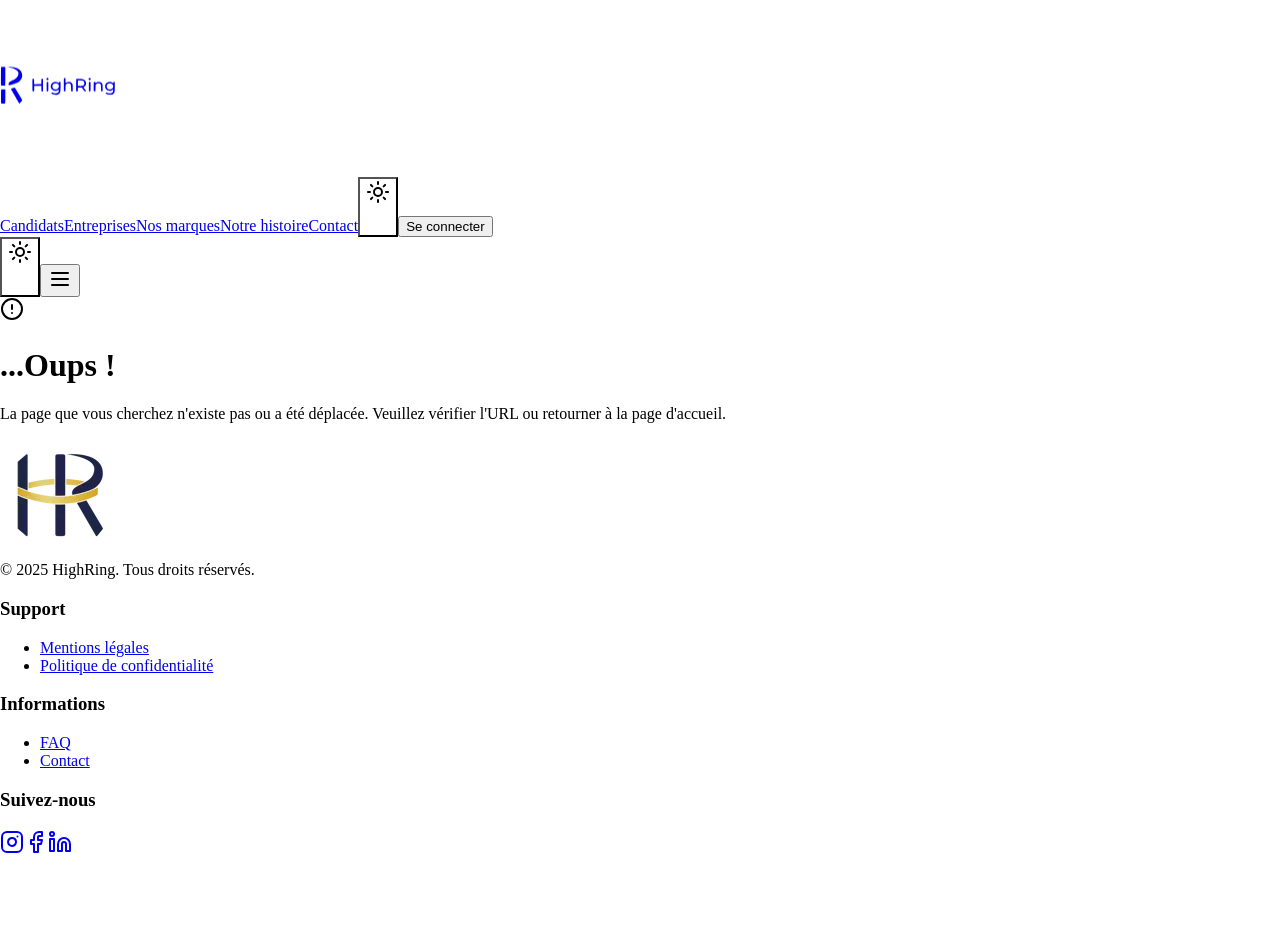
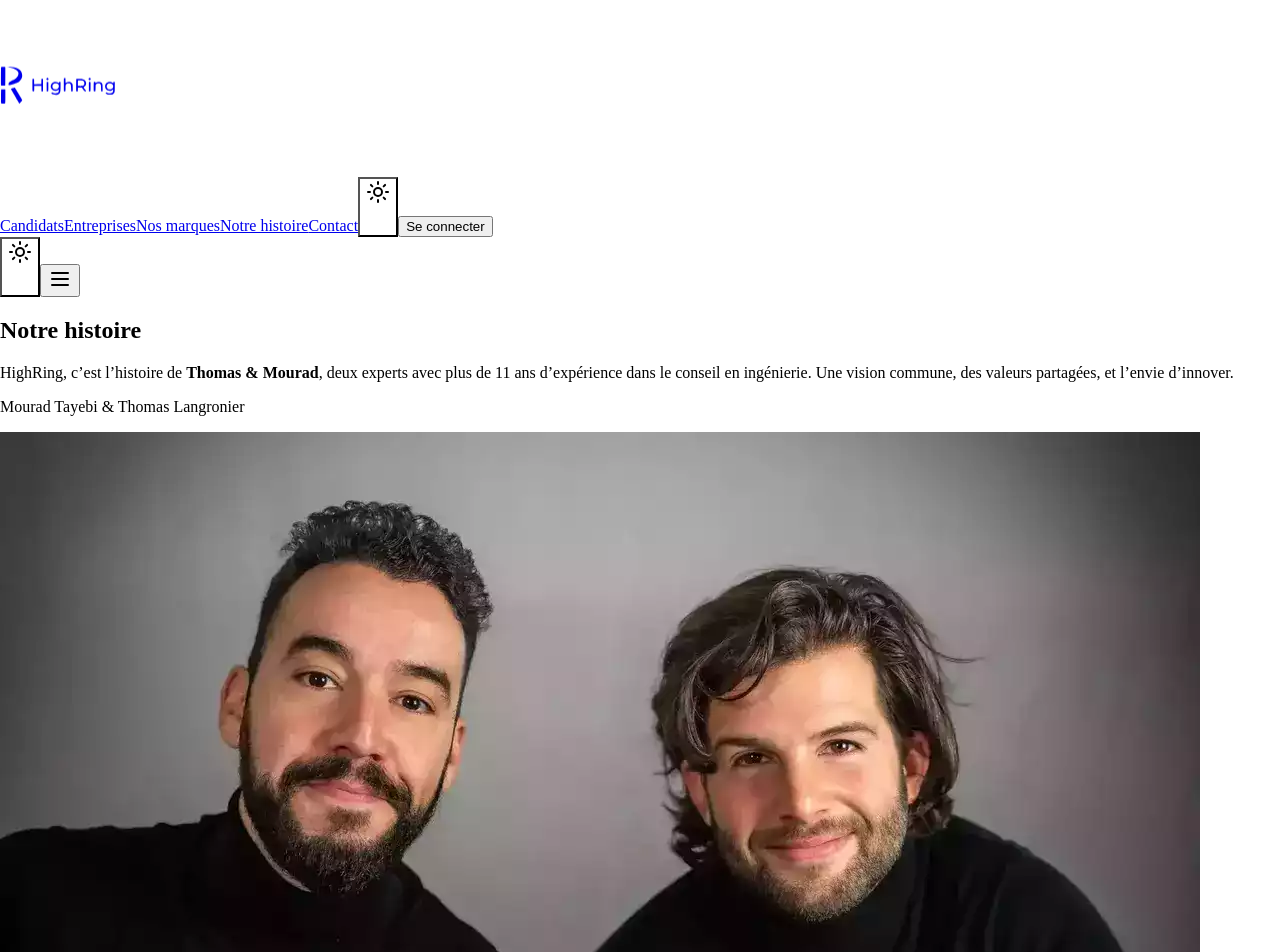
Before and after one commit to cristelleal/highringcompany, a React (Vite) app in the folder client/: page /notre-histoire in a window 1280 px wide. Shown: the top 952 px of the page. Before the commit the page ends 874 px from the top, so only its background shows below. Built offline with nearby package versions, Linux system fonts and the light colour scheme.

Commit message:
feat(frontend): add our story page

```diff
--- a/client/src/App.tsx
+++ b/client/src/App.tsx
@@ -15,6 +15,7 @@ import Faq from "./pages/Faq";
 import Brands from "./pages/Brands";
 import Legals from "./pages/Legals";
 import PrivacyPolicy from "./pages/PrivacyPolicy";
+import OurStory from "./pages/OurStory";
 
 function Router() {
   return (
@@ -28,6 +29,7 @@ function Router() {
         <Route path='/faq' component={Faq} />
         <Route path="/mentions-legales" component={Legals} />
         <Route path="/politique-de-confidentialite" component={PrivacyPolicy} />
+        <Route path="/notre-histoire" component={OurStory} />
         <Route component={NotFound} />
       </Switch>
       <Footer />
--- a/client/src/pages/Company.tsx
+++ b/client/src/pages/Company.tsx
@@ -53,7 +53,7 @@ const Company = () => {
               <h1 className="text-4xl font-bold mb-6">
                 Vous recrutez ?&nbsp;
                 <span className="gradient-text dark:text-primary">
-                  Optimisez votre recrutement
+                  Optimisez votre processus de recrutement
                 </span>
               </h1>
               <p className="text-lg text-muted-foreground mb-8">
@@ -73,7 +73,7 @@ const Company = () => {
               <img
                 src={compagnyImg}
                 alt="Team travaillant sur l'ordinateur"
-                className="w-full rounded-3xl shadow-lg"
+                className="w-full rounded-3xl"
               />
             </motion.div>
           </div>
--- /dev/null
+++ b/client/src/pages/OurStory.tsx
@@ -0,0 +1,116 @@
+import React from "react";
+import { motion } from "framer-motion";
+import { Handshake, MapPin, Rocket, Medal } from "lucide-react";
+import foundersImage from "../img/HighRing-recrutement-Bordeaux-Paris-cofondateurs.webp";
+
+const OurStory = () => {
+  return (
+    <motion.section
+      initial={{ opacity: 0 }}
+      animate={{ opacity: 1 }}
+      exit={{ opacity: 0 }}
+      className="py-16 md:py-24 bg-background"
+    >
+      <div className="max-w-7xl mx-auto px-6 lg:px-12">
+        <motion.div
+          initial={{ opacity: 0, y: 20 }}
+          animate={{ opacity: 1, y: 0 }}
+          transition={{ duration: 0.8 }}
+          className="grid grid-cols-1 md:grid-cols-2 gap-12 items-center"
+        >
+          <div className="space-y-6 text-center md:text-left">
+          <h1 className="text-4xl font-bold mb-6">
+          Notre histoire
+            </h1>
+            <p className="leading-relaxed text-muted-foreground">
+              HighRing, c’est l’histoire de <strong>Thomas & Mourad</strong>, deux experts avec plus de 11 ans d’expérience dans le conseil en ingénierie.
+              Une vision commune, des valeurs partagées, et l’envie d’innover.
+            </p>
+            <p className="text-sm font-semibold uppercase tracking-wide">
+              Mourad Tayebi & Thomas Langronier
+            </p>
+          </div>
+
+          <motion.div
+            initial={{ scale: 0.95, opacity: 0 }}
+            animate={{ scale: 1, opacity: 1 }}
+            transition={{ duration: 0.8 }}
+            className="rounded-2xl overflow-hidden"
+          >
+            <img
+              src={foundersImage}
+              alt="Les cofondateurs de HighRing"
+              className="w-full h-auto object-cover rounded-2xl"
+            />
+          </motion.div>
+        </motion.div>
+
+        <motion.div
+          initial={{ opacity: 0, y: 20 }}
+          animate={{ opacity: 1, y: 0 }}
+          transition={{ duration: 0.8, delay: 0.3 }}
+          className="mt-20 text-center max-w-3xl mx-auto"
+        >
+          <h2 className="text-3xl font-bold">Notre valeur ajoutée</h2>
+          <p className="text-lg leading-relaxed mt-6 text-muted-foreground">
+            Depuis 2022, HighRing révolutionne le recrutement de cadres en combinant <strong>rapidité</strong> et <strong>innovation</strong>.
+            Nous guidons nos Talents dans leur évolution et accompagnons nos Partenaires bien au-delà du simple CV.
+          </p>
+          <div className="mt-8 flex items-center justify-center gap-3 text-primary">
+            <p className="text-sm text-muted-foreground">
+              Nous vous accueillons dans nos bureaux à <strong>Paris</strong> et <strong>Bordeaux</strong>.
+            </p>
+          </div>
+        </motion.div>
+
+        <div className="mt-24">
+          <h2 className="text-center text-3xl font-bold mb-12">Notre approche</h2>
+          <div className="grid grid-cols-1 md:grid-cols-3 gap-8">
+
+            <motion.div
+              initial={{ opacity: 0, y: 20 }}
+              animate={{ opacity: 1, y: 0 }}
+              transition={{ duration: 0.8 }}
+              className="p-6 text-center space-y-4 bg-primary/5 dark:bg-primary/10 rounded-lg dark:bg-background dark:border border-border"
+            >
+              <Medal size={40} className="mx-auto text-primary" />
+              <h3 className="text-xl font-bold">Convaincre</h3>
+              <p className="text-sm leading-relaxed text-muted-foreground">
+                Thomas et Mourad possèdent une expertise en <strong>négociation</strong> et en argumentation, acquise par des années d’expérience.
+              </p>
+            </motion.div>
+
+            <motion.div
+              initial={{ opacity: 0, y: 20 }}
+              animate={{ opacity: 1, y: 0 }}
+              transition={{ duration: 0.8, delay: 0.2 }}
+              className="p-6 text-center space-y-4 bg-primary/5 dark:bg-primary/10 rounded-lg dark:bg-background dark:border border-border"
+            >
+              <Rocket size={40} className="mx-auto text-primary" />
+              <h3 className="text-xl font-bold">Innover</h3>
+              <p className="text-sm leading-relaxed text-muted-foreground">
+                Un mix unique entre <strong>terrain</strong> et <strong>plateforme digitale</strong> pour un recrutement fluide et efficace.
+              </p>
+            </motion.div>
+
+            <motion.div
+              initial={{ opacity: 0, y: 20 }}
+              animate={{ opacity: 1, y: 0 }}
+              transition={{ duration: 0.8, delay: 0.4 }}
+              className="p-6 text-center space-y-4 bg-primary/5 dark:bg-primary/10 rounded-lg dark:bg-background dark:border border-border"
+            >
+              <Handshake size={40} className="mx-auto text-primary" />
+              <h3 className="text-xl font-bold">Unir</h3>
+              <p className="text-sm leading-relaxed text-muted-foreground">
+                Un <strong>matching intelligent</strong> entre clients et candidats, basé sur des critères précis.
+              </p>
+            </motion.div>
+
+          </div>
+        </div>
+      </div>
+    </motion.section>
+  );
+};
+
+export default OurStory;
```
